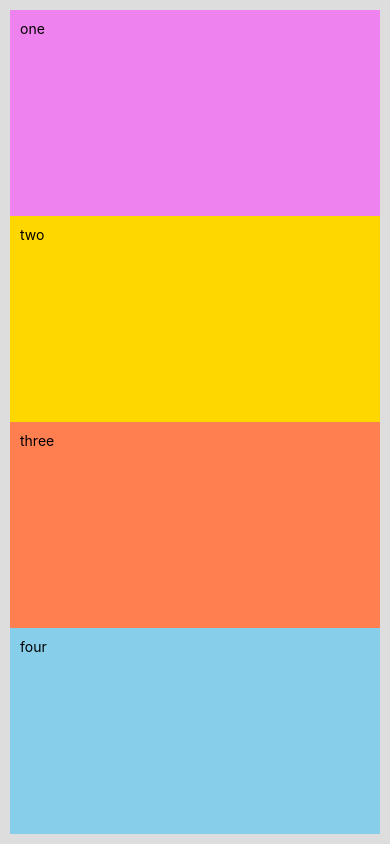
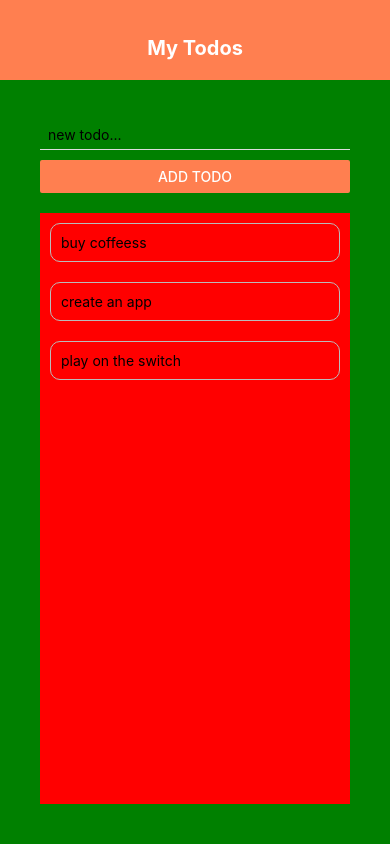
Before and after one commit to jasonMatillano/react-native-android-todo-list, a React Native app: screen / in a window 390 px wide. Built offline with nearby package versions, Linux system fonts and the light colour scheme.

Commit message:
1.1.6.FlexTodoListInAppjs

```diff
--- a/App.js
+++ b/App.js
@@ -3,7 +3,6 @@ import { StyleSheet, Text, View, FlatList, Alert, TouchableWithoutFeedback, Keyb
 import Header from './components/header';
 import TodoItem from './components/todoItem';
 import AddTodo from './components/addTodo';
-import Sandbox from './components/sandbox';
 
 export default function App() {
   const [todos, setTodos] = useState([
@@ -41,25 +40,24 @@ export default function App() {
   }
 
   return (
-  <Sandbox/>
-    // <TouchableWithoutFeedback onPress={() => {
-    //   Keyboard.dismiss();
-    // }}>
-    //   <View style={styles.container}>
-    //     <Header/>
-    //     <View style={styles.content}>
-    //     <AddTodo submitHandler={submitHandler} /* send prop submitHandler *//>
-    //     <View style={styles.list}>
-    //       <FlatList
-    //         data={todos}
-    //         renderItem={({item}) => (
-    //         <TodoItem item={item} pressHandler={pressHandler} /* send prop item & pressHandler*/  />
-    //         )}
-    //       />
-    //     </View>
-    //     </View>
-    //   </View>
-    // </TouchableWithoutFeedback>
+  <TouchableWithoutFeedback onPress={() => {
+    Keyboard.dismiss();
+  }}>
+    <View style={styles.container}>
+      <Header/>
+      <View style={styles.content}>
+      <AddTodo submitHandler={submitHandler} /* send prop submitHandler *//>
+      <View style={styles.list}>
+        <FlatList
+          data={todos}
+          renderItem={({item}) => (
+          <TodoItem item={item} pressHandler={pressHandler} /* send prop item & pressHandler*/  />
+          )}
+        />
+      </View>
+      </View>
+    </View>
+  </TouchableWithoutFeedback>
 
   );
 }
@@ -70,11 +68,13 @@ const styles = StyleSheet.create({
     backgroundColor: '#fff',
   },
   content: {
+    backgroundColor: 'green',
     padding: 40,
+    flex: 1,
   },
   list: {
-    marginTop: 20
+    marginTop: 20,
+    backgroundColor: 'red',
+    flex: 1,
   }
-
-
 });
```
